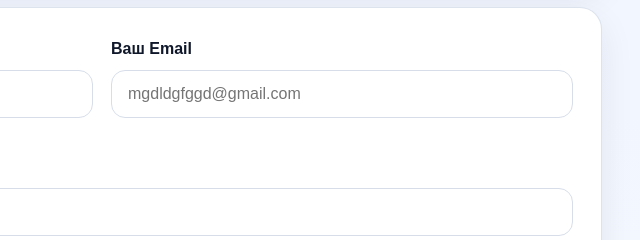
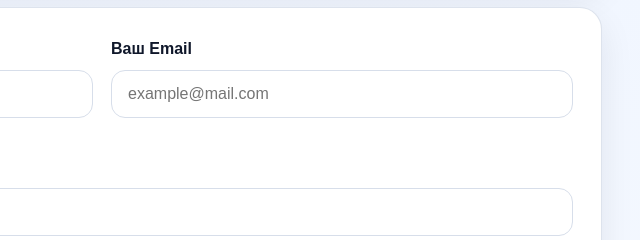
Before and after one commit to MayaEnjoyer/Lab7_web, a plain HTML site: page index.html in a window 1280 px wide. Shown: the part 370-610 px from the top of the page, 538-1178 px from the left. Drawn offline with Linux system fonts and the light colour scheme.

Commit message:
add file

```diff
--- a/index.html
+++ b/index.html
@@ -45,7 +45,7 @@
                                 type="email"
                                 id="useremail"
                                 name="useremail"
-                                placeholder="mgdldgfggd@gmail.com"
+                                placeholder="example@mail.com"
                                 autocomplete="email"
                                 required
                         >
```
